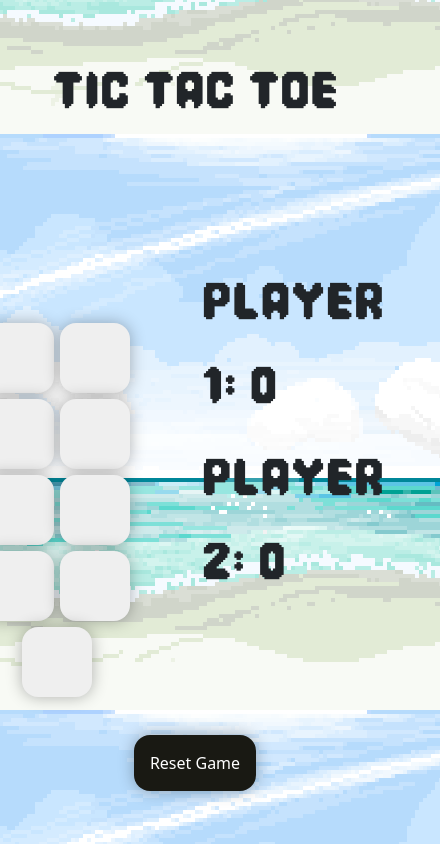
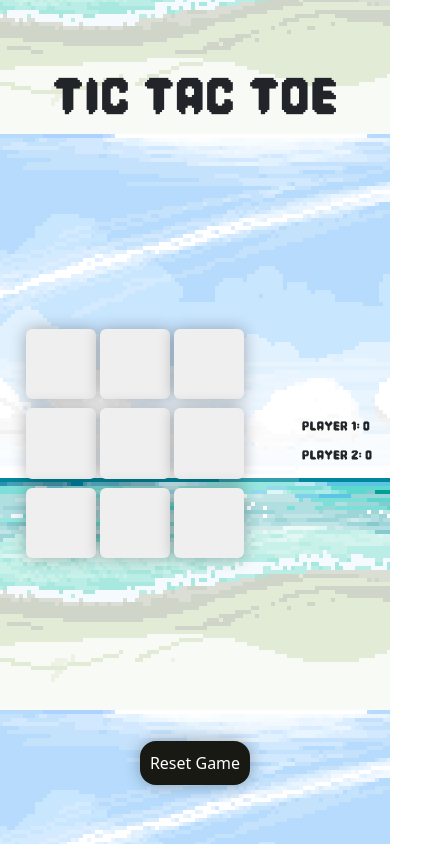
Before and after one commit to abd004/TicTocToe, a plain HTML site: page index.html in a window 390 px wide. Shown: the whole page, 440 px wide, since content can reach past the window. Drawn offline with nearby package versions, Linux system fonts and the light colour scheme.

Commit message:
Update style.css

```diff
--- a/style.css
+++ b/style.css
@@ -81,3 +81,39 @@ h1{
     transition: box-shadow 0.3s ease;
     transition: 0.3s ease-in;
 }
+
+
+@media (max-width: 600px) {
+    .container {
+        max-width: 98vw;
+        padding: 8px;
+    }
+    .game {
+        gap: 4px;
+    }
+    .box {
+        font-size: 1.5rem;
+        border-radius: 6px;
+    }
+    .results h1 {
+        font-size: 1.1rem;
+    }
+    #endgame {
+        font-size: 1rem;
+        padding: 10px;
+    }
+}
+
+/* Responsive for tablets */
+@media (min-width: 601px) and (max-width: 900px) {
+    .container {
+        max-width: 80vw;
+        padding: 12px;
+    }
+    .box {
+        font-size: 1.7rem;
+    }
+    .results h1 {
+        font-size: 1.2rem;
+    }
+}
```
